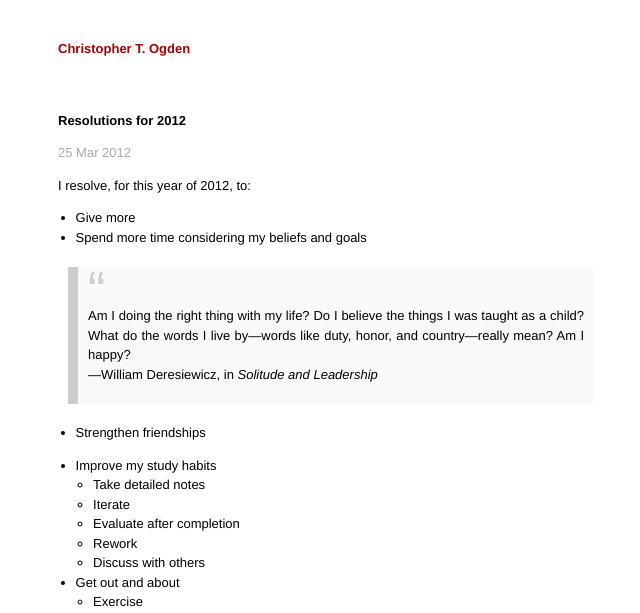
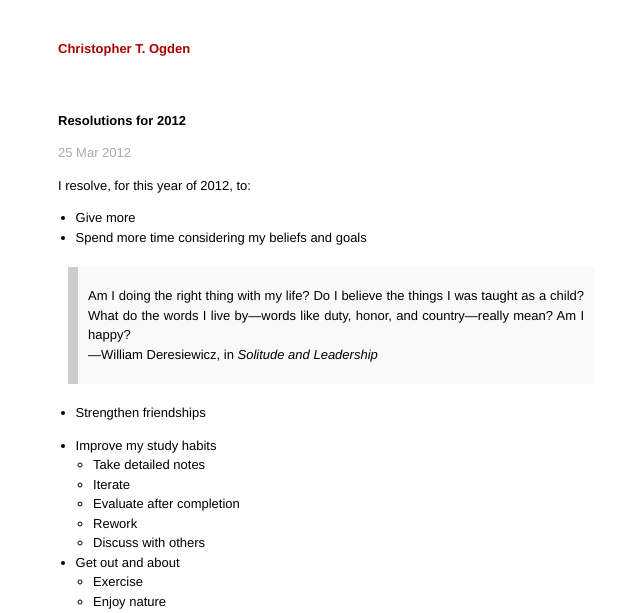
Before and after one commit to ctogden/ctogden.github.io, a Jekyll site: the page built from _posts/articles/2012-03-25-Resolutions-for-2012.md, in a window 1280 px wide. Shown: the top 613 px of the page, without its empty margins (309-949 px from the left). Built offline with Jekyll 4.4.1, drawn with Linux system fonts in a browser that asks for light colours.

Commit message:
remove decorative quote mark in blockquotes

```diff
--- a/css/main.css
+++ b/css/main.css
@@ -40,11 +40,9 @@ blockquote {
   border-left: 10px solid #ccc;
   margin: 1.5em 10px;
   padding: 0.5em 10px;
-  quotes: "\201C""\201D""\2018""\2019";
 }
 blockquote:before {
   color: #ccc;
-  content: open-quote;
   font-size: 4em;
   line-height: 0.1em;
   margin-right: 0.25em;
```
